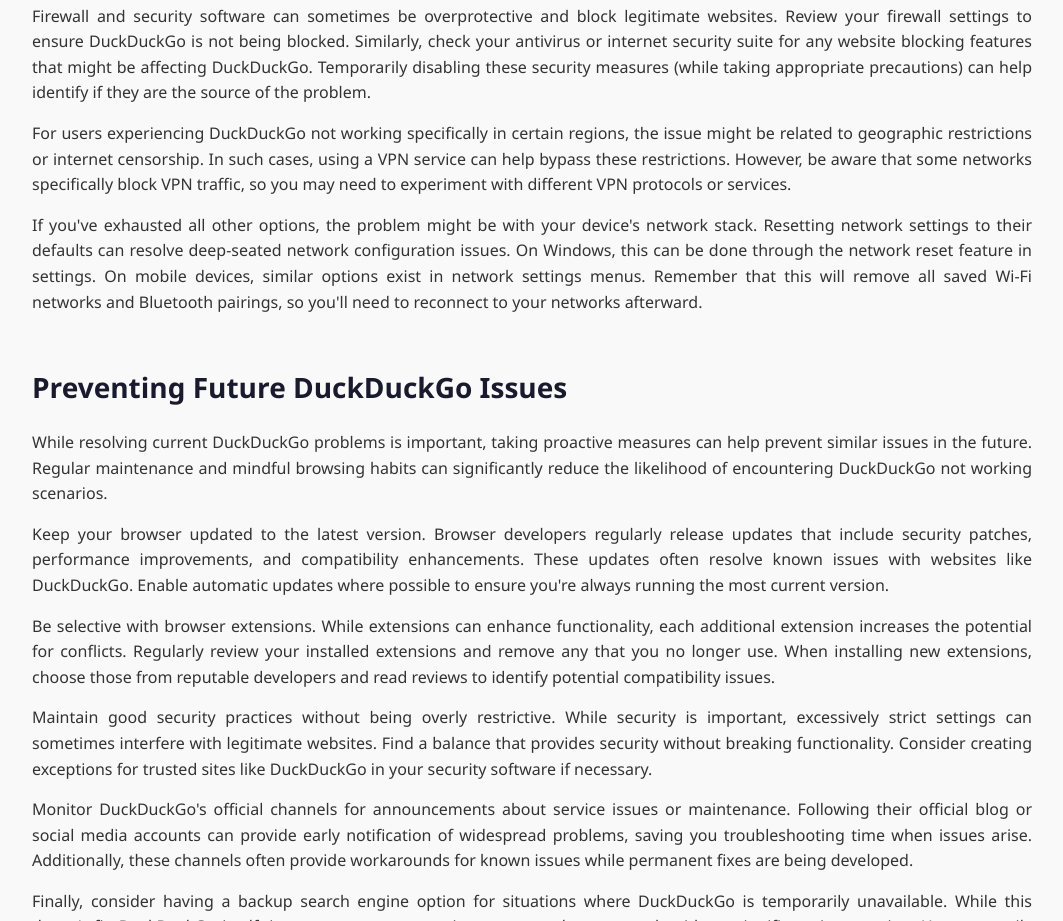
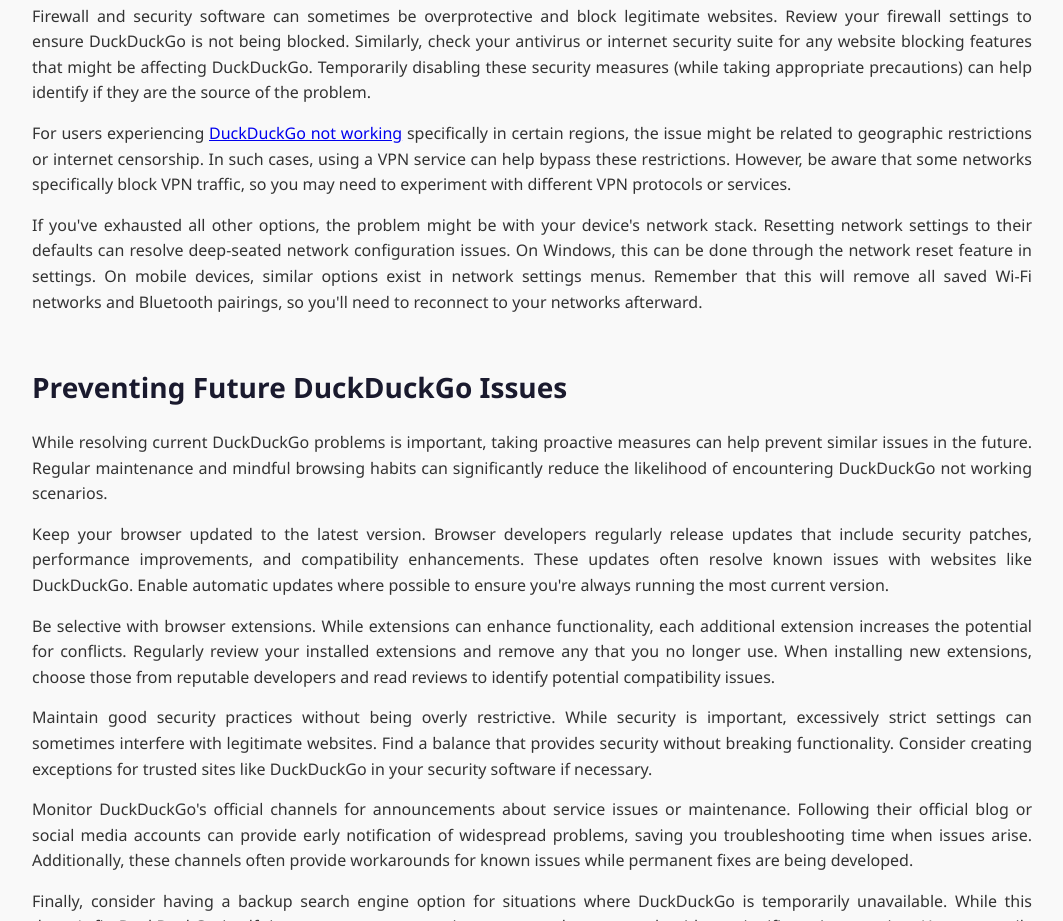
Before and after one commit to jeenyjone/duckduckgonotworking, a plain HTML site: page index.html in a window 1280 px wide. Shown: the part 2960-3881 px from the top of the page, without its empty margins (108-1171 px from the left). Drawn offline with Linux system fonts and the light colour scheme.

Commit message:
Update index.html

```diff
--- a/index.html
+++ b/index.html
@@ -1,6 +1,7 @@
 <!DOCTYPE html>
 <html lang="en">
 <head>
+    <meta name="google-site-verification" content="qh9s4OMKyNdKD3SJGr2ZYO776TZj7bAqkFtRrRAkBC8" />
     <meta charset="UTF-8">
     <meta name="viewport" content="width=device-width, initial-scale=1.0">
     <meta name="robots" content="index, follow">
@@ -512,7 +513,7 @@
                 <p>When basic troubleshooting steps fail to resolve DuckDuckGo issues, more advanced techniques may be necessary. These approaches address deeper system-level problems that could be preventing proper functionality.</p>
                 <p>Network configuration issues can sometimes block access to specific websites like DuckDuckGo. Check your DNS settings, as using unreliable DNS servers can cause resolution problems. Consider switching to public DNS services like Google DNS or Cloudflare DNS for more reliable domain name resolution. Additionally, check your hosts file for any entries that might be redirecting or blocking DuckDuckGo domains.</p>
                 <p>Firewall and security software can sometimes be overprotective and block legitimate websites. Review your firewall settings to ensure DuckDuckGo is not being blocked. Similarly, check your antivirus or internet security suite for any website blocking features that might be affecting DuckDuckGo. Temporarily disabling these security measures (while taking appropriate precautions) can help identify if they are the source of the problem.</p>
-                <p>For users experiencing DuckDuckGo not working specifically in certain regions, the issue might be related to geographic restrictions or internet censorship. In such cases, using a VPN service can help bypass these restrictions. However, be aware that some networks specifically block VPN traffic, so you may need to experiment with different VPN protocols or services.</p>
+                <p>For users experiencing <a href="https://duckduckgonotworking.pages.dev/">DuckDuckGo not working</a> specifically in certain regions, the issue might be related to geographic restrictions or internet censorship. In such cases, using a VPN service can help bypass these restrictions. However, be aware that some networks specifically block VPN traffic, so you may need to experiment with different VPN protocols or services.</p>
                 <p>If you've exhausted all other options, the problem might be with your device's network stack. Resetting network settings to their defaults can resolve deep-seated network configuration issues. On Windows, this can be done through the network reset feature in settings. On mobile devices, similar options exist in network settings menus. Remember that this will remove all saved Wi-Fi networks and Bluetooth pairings, so you'll need to reconnect to your networks afterward.</p>
             </div>
 
```
